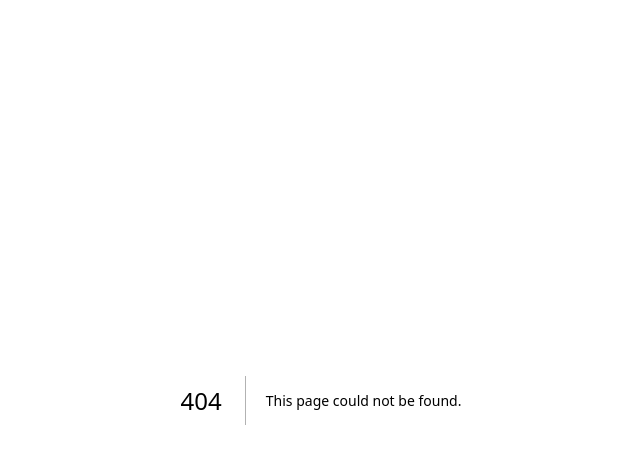
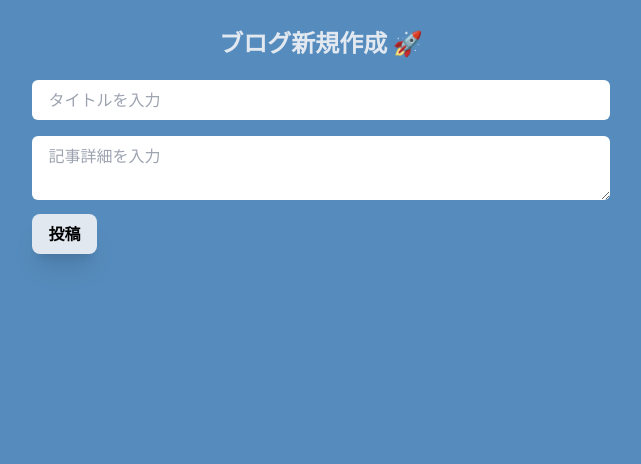
Before and after one commit to hiro0211/fullstack-blog, a Next.js app: page /blog/add in a window 1280 px wide. Before the commit this address had no page. Shown: the top 464 px of the page, without its empty margins (319-960 px from the left). Built offline with nearby package versions, Linux system fonts and the light colour scheme.

Commit message:
新規作成機能を追加

```diff
--- /dev/null
+++ b/src/app/blog/add/page.tsx
@@ -0,0 +1,45 @@
+"use client";
+
+import { title } from "process";
+import React, { useRef } from "react";
+
+const PostBlog = () => {
+  const titleRef = useRef<HTMLInputElement | null>(null);
+  const descriptionRef = useRef<HTMLTextAreaElement | null>(null);
+
+  const handleSubmit = async (e: React.FormEvent) => {
+    e.preventDefault();
+    console.log(titleRef.current?.value);
+    console.log(descriptionRef.current?.value);
+  }
+
+  return (
+    <div>
+      <div className="w-full m-auto flex my-4">
+        <div className="flex flex-col justify-center items-center m-auto">
+          <p className="text-2xl text-slate-200 font-bold p-3">
+            ブログ新規作成 🚀
+          </p>
+          <form onSubmit={handleSubmit}>
+            <input
+              ref={titleRef}
+              placeholder="タイトルを入力"
+              type="text"
+              className="rounded-md px-4 w-full py-2 my-2"
+            />
+            <textarea
+              placeholder="記事詳細を入力"
+              className="rounded-md px-4 py-2 w-full my-2"
+              ref={descriptionRef}
+            ></textarea>
+            <button className="font-semibold px-4 py-2 shadow-xl bg-slate-200 rounded-lg m-auto hover:bg-slate-100">
+              投稿
+            </button>
+          </form>
+        </div>
+      </div>
+    </div>
+  );
+};
+
+export default PostBlog;
--- a/src/app/globals.css
+++ b/src/app/globals.css
@@ -3,5 +3,5 @@
 @tailwind utilities;
 
 body {
-  background-color: antiquewhite;
+  background-color: #568cbd;
 }
```
